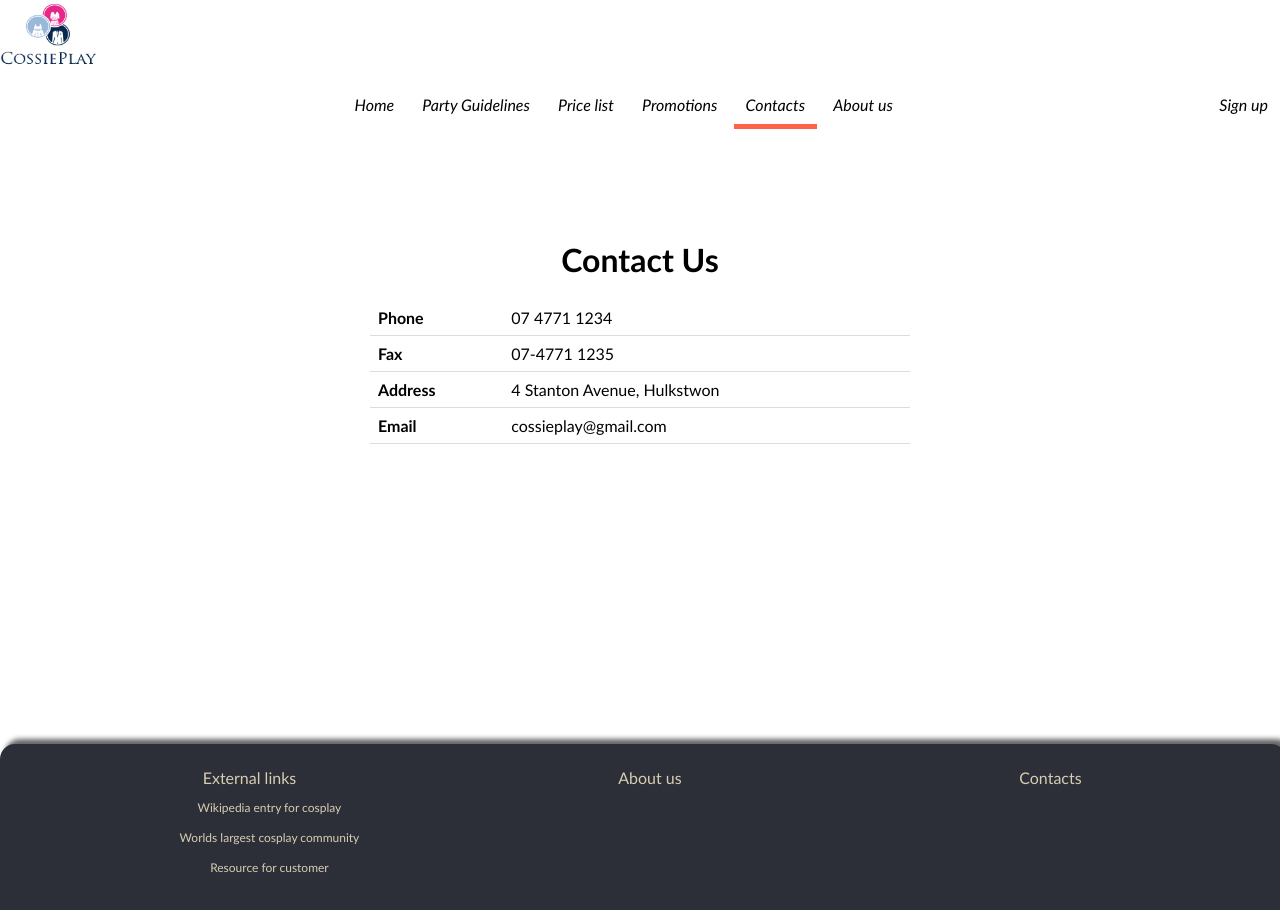
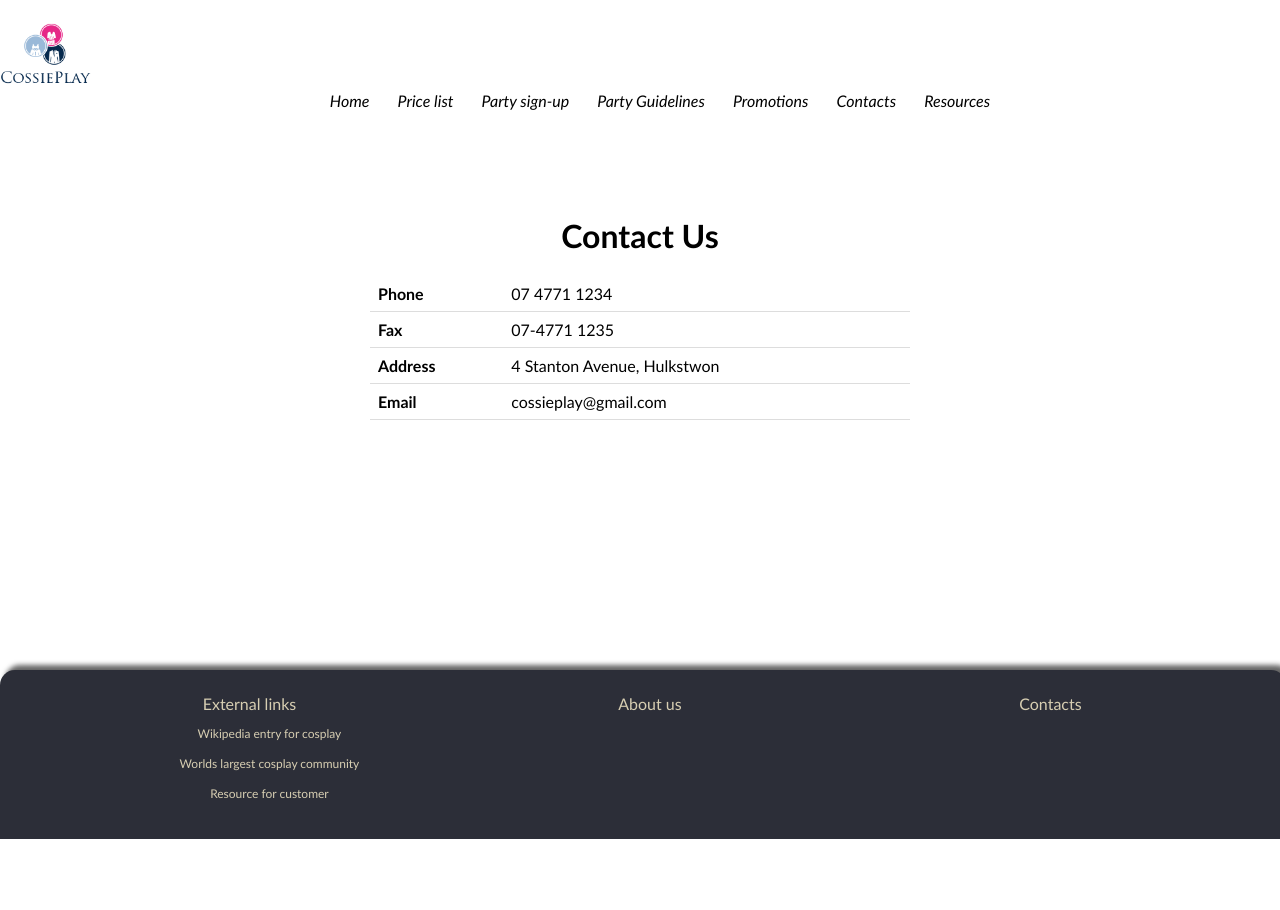
Before and after one commit to hatt1505/CossiePlay, a plain HTML site: page contact.html in a window 1280 px wide. After the commit the page ends 839 px from the top, so only its background shows below. Drawn offline with Linux system fonts and the light colour scheme.

Commit message:
update header

```diff
--- a/contact.html
+++ b/contact.html
@@ -7,23 +7,23 @@
 </head>
 
 <body>
-<div class="header">
+
 	<header>
-    <img src="images/logo.png" alt="" width="97" height="67">
+		<img src="images/logo.png" alt="" width="91" height="66" style="float:left">
+
 
 </header>
 		<nav>
 			<ul>
 			  <li><a href="index.html">Home</a></li>
+				<li><a href="price.html">Price&nbsp;list</a></li>
+				<li><a href="signup.html">Party sign-up</a></li>
 				<li><a href="party-guidelines.html">Party&nbsp;Guidelines</a></li>
-      <li><a href="price.html">Price&nbsp;list</a></li>
 				<li><a href="announcement.html">Promotions</a></li>
-      <li class="active"><a href="">Contacts</a></li>
-      <li> <a href="about-us.html">About&nbsp;us</a></li>
-      <li style="float:right"><a href="signup.html">Sign&nbsp;up</a></li>
-    </ul>
+				<li><a href="contact.html">Contacts</a></li>
+
+				<li><a href="links.html">Resources</a></li></ul>
 		</nav>
-</div>
 <div class="container">
   <h1>Contact Us</h1>
   <table id="contact">
--- a/mainstyles.css
+++ b/mainstyles.css
@@ -250,7 +250,7 @@ tr:hover {background-color:#f5f5f5;}
 
 .container{
 	margin: 100px 100px;
-	padding: 0 0 100px 0
+	padding: 0 0 50px 0
 
 
 }
```
Also changed, not shown: About-us.html (+10 -9 lines), announcement.html (+11 -10 lines), index.html (+7 -7 lines), links.html (+1 -1 lines), party-guidelines.html (+9 -7 lines), price.html (+7 -6 lines), signup.html (+8 -8 lines). Lines whose indentation alone changed are shown as unchanged.
